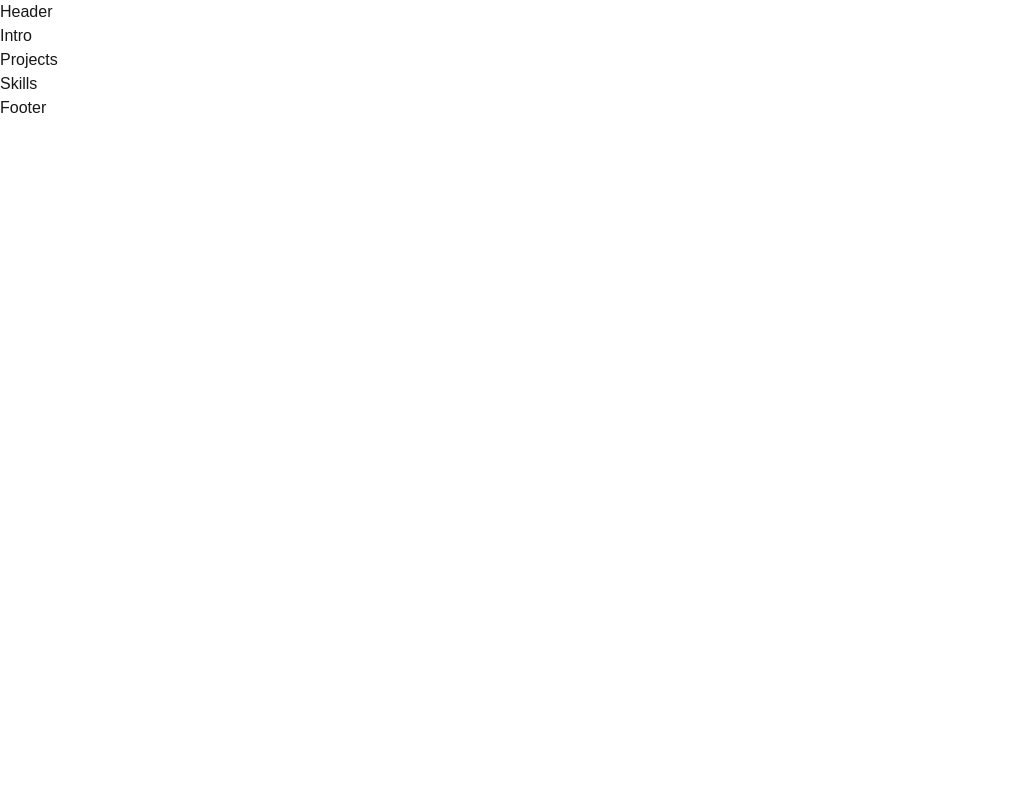
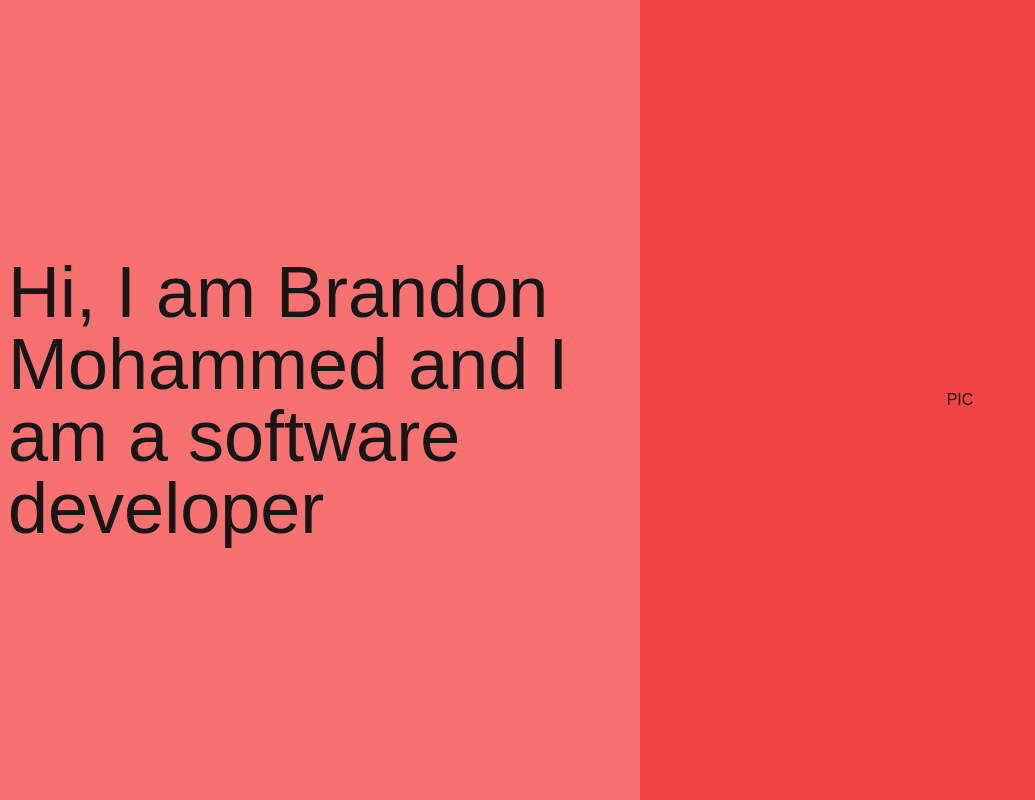
Before and after one commit to BrandonCMohammed/portfolio, a Next.js app in the folder portfolio/: page / in a window 1280 px wide. Shown: the top 800 px of the page, without its empty margins (0-1035 px from the left). Built offline with nearby package versions, Linux system fonts and the light colour scheme.

Commit message:
Split the header and added intro text

```diff
--- a/portfolio/app/components/footer.tsx
+++ b/portfolio/app/components/footer.tsx
@@ -2,7 +2,7 @@ export default function Footer()
 {
     return(
         <>
-            <div>
+            <div className="bg-red-500 flex justify-center items-center h-96">
                 Footer
             </div>
         </>
--- a/portfolio/app/components/header.tsx
+++ b/portfolio/app/components/header.tsx
@@ -1,9 +1,16 @@
-export default function Header()
-{
-    return(
+export default function Header() {
+    return (
         <>
-            <div>
-                Header
+            <div className="flex justify-center items-center h-[50rem]">
+                <div className="bg-red-400 w-full h-full flex justify-center items-center">
+                    <p className="text-7xl pl-2">
+                        Hi, I am Brandon Mohammed and I am a software developer
+                    </p>
+                </div>
+
+                <div className="bg-red-500 w-full h-full flex justify-center items-center">
+                    PIC
+                </div>
             </div>
         </>
     );
```
